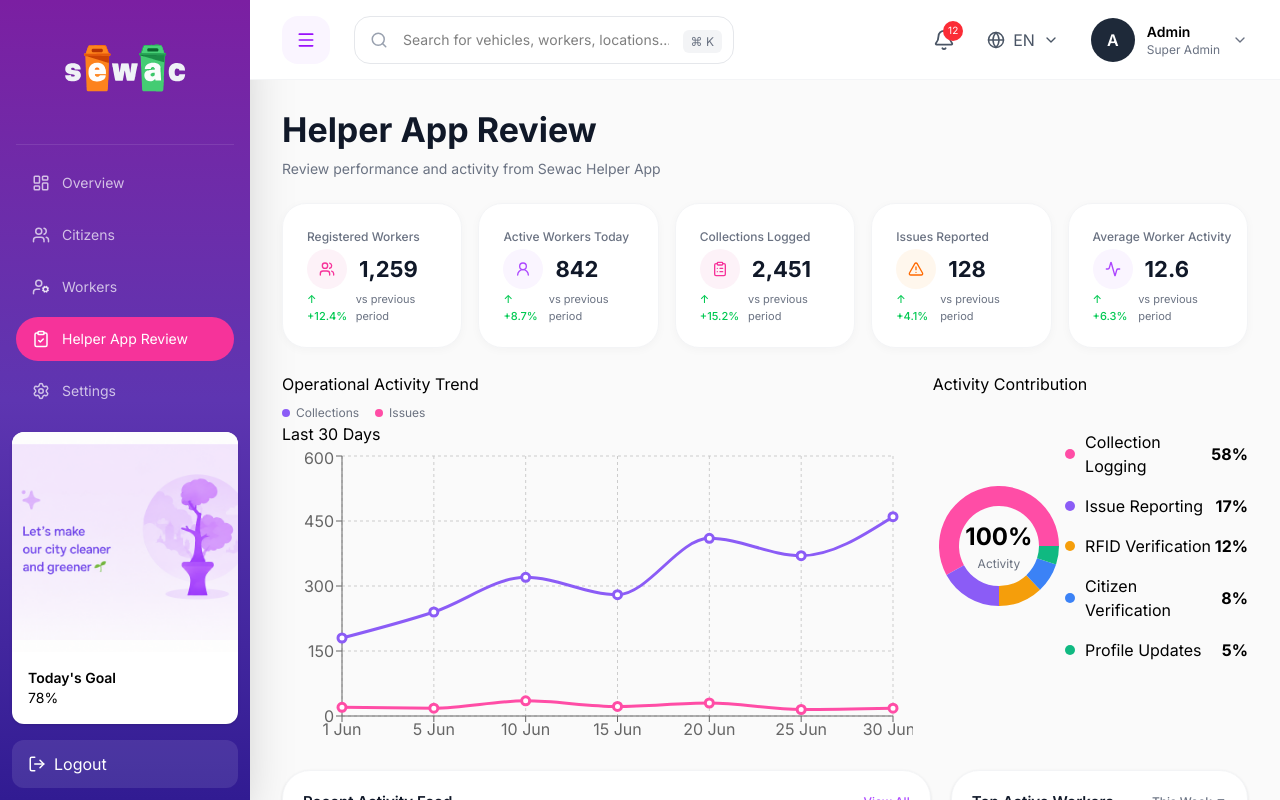
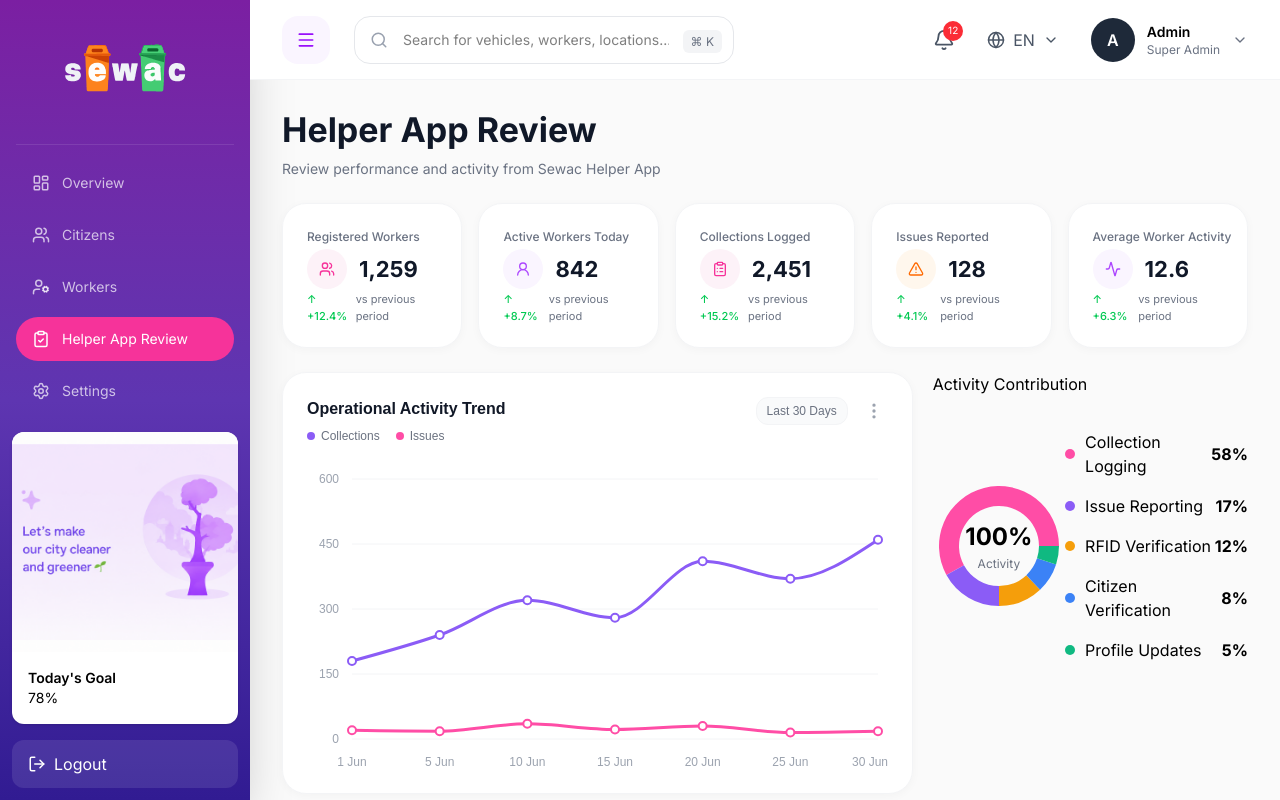
Before and after one commit to devsudhanshu-bel/sewac-main, a React (Vite) app in the folder sewac-frontend/: page /admin-helper-review in a window 1280 px wide. Built offline with nearby package versions, Linux system fonts and the light colour scheme.

Commit message:
Updated helper review

```diff
--- a/sewac-frontend/src/components/helperReview/OperationalTrendChart.jsx
+++ b/sewac-frontend/src/components/helperReview/OperationalTrendChart.jsx
@@ -1,3 +1,4 @@
+import { useState, useMemo, useRef, useEffect } from "react";
 import {
   ResponsiveContainer,
   LineChart,
@@ -7,34 +8,126 @@ import {
   Tooltip,
   CartesianGrid
 } from "recharts";
+import {
+  TrendingUp,
+  Heading,
+  TrendingDown,
+  MoreVertical
+} from "lucide-react";
 
 import { activityTrendData } from "./mockData";
 
 const OperationalTrendChart = () => {
+  // Types: "line" | "increasing_ogive" | "decreasing_ogive"
+  const [graphType, setGraphType] = useState("line");
+  const [isOpen, setIsOpen] = useState(false);
+  const dropdownRef = useRef(null);
+
+  // Close dropdown when clicking outside
+  useEffect(() => {
+    const handleClickOutside = (event) => {
+      if (dropdownRef.current && !dropdownRef.current.contains(event.target)) {
+        setIsOpen(false);
+      }
+    };
+    document.addEventListener("mousedown", handleClickOutside);
+    return () => document.removeEventListener("mousedown", handleClickOutside);
+  }, []);
+
+  // Dynamically transform data based on state selection
+  const processedData = useMemo(() => {
+    if (graphType === "line") return activityTrendData;
+
+    const totalCollections = activityTrendData.reduce((sum, item) => sum + (item.collections || 0), 0);
+    const totalIssues = activityTrendData.reduce((sum, item) => sum + (item.issues || 0), 0);
+
+    let cumulativeCollections = 0;
+    let cumulativeIssues = 0;
+
+    return activityTrendData.map((item) => {
+      const currentCollections = item.collections || 0;
+      const currentIssues = item.issues || 0;
+
+      if (graphType === "increasing_ogive") {
+        cumulativeCollections += currentCollections;
+        cumulativeIssues += currentIssues;
+        return {
+          ...item,
+          collections: cumulativeCollections,
+          issues: cumulativeIssues,
+        };
+      } else {
+        const res = {
+          ...item,
+          collections: totalCollections - cumulativeCollections,
+          issues: totalIssues - cumulativeIssues,
+        };
+        cumulativeCollections += currentCollections;
+        cumulativeIssues += currentIssues;
+        return res;
+      }
+    });
+  }, [graphType]);
+
+  const getChartTitle = () => {
+    switch (graphType) {
+      case "increasing_ogive":
+        return "Operational Trend (Increasing Ogive)";
+      case "decreasing_ogive":
+        return "Operational Trend (Decreasing Ogive)";
+      default:
+        return "Operational Activity Trend";
+    }
+  };
+
   return (
-    <div className="dashboard-card trend-card">
+    <div
+      className="dashboard-card trend-card"
+      style={{
+        fontFamily: "sans-serif",
+        backgroundColor: "#ffffff",
+        padding: "24px",
+        borderRadius: "24px",
+        border: "1px solid #f3f4f6",
+        boxShadow: "0 2px 10px rgba(0, 0, 0, 0.03)"
+      }}
+    >
+      {/* Header Container */}
+      <div
+        className="card-header"
+        style={{
+          display: "flex",
+          justifyContent: "space-between",
+          alignItems: "flex-start",
+          marginBottom: "24px"
+        }}
+      >
+        <div>
+          <h3
+            style={{
+              fontFamily: "sans-serif",
+              margin: 0,
+              fontSize: "16px",
+              fontWeight: 600,
+              color: "#111827"
+            }}
+          >
+            {getChartTitle()}
+          </h3>
 
-      <div className="card-header">
-
-        <div>
-          <h3>Operational Activity Trend</h3>
-
+          {/* Legend Items */}
           <div
             style={{
               display: "flex",
               gap: "16px",
-              marginTop: "8px",
+              marginTop: "6px",
               fontSize: "12px",
               color: "#6b7280",
+              fontFamily: "sans-serif",
+              fontWeight: 500
             }}
           >
-            <div
-              style={{
-                display: "flex",
-                alignItems: "center",
-                gap: "6px",
-              }}
-            >
+            <div style={{ display: "flex", alignItems: "center", gap: "6px" }}>
               <span
                 style={{
                   width: "8px",
@@ -47,13 +140,7 @@ const OperationalTrendChart = () => {
               Collections
             </div>
 
-            <div
-              style={{
-                display: "flex",
-                alignItems: "center",
-                gap: "6px",
-              }}
-            >
+            <div style={{ display: "flex", alignItems: "center", gap: "6px" }}>
               <span
                 style={{
                   width: "8px",
@@ -66,37 +153,166 @@ const OperationalTrendChart = () => {
               Issues
             </div>
           </div>
-
         </div>
 
-        <span>Last 30 Days</span>
+        {/* Configuration Actions */}
+        <div style={{ display: "flex", gap: "12px", alignItems: "center", position: "relative" }} ref={dropdownRef}>
 
+          {/* Timeframe Pill */}
+          <span
+            style={{
+              fontFamily: "sans-serif",
+              fontSize: "12px",
+              fontWeight: 500,
+              color: "#6b7280",
+              backgroundColor: "#f9fafb",
+              padding: "4px 10px",
+              borderRadius: "12px",
+              border: "1px solid #f3f4f6"
+            }}
+          >
+            Last 30 Days
+          </span>
+
+          {/* Three-Dot Action Trigger */}
+          <button
+            onClick={() => setIsOpen(!isOpen)}
+            style={{
+              background: "none",
+              border: "none",
+              color: "#9ca3af",
+              cursor: "pointer",
+              padding: "4px",
+              display: "flex",
+              alignItems: "center",
+              justifyContent: "center",
+              outline: "none"
+            }}
+          >
+            <MoreVertical size={20} />
+          </button>
+
+          {/* Custom Popover Dropdown Menu (Horizontal Row via Lucide Icons) */}
+          {isOpen && (
+            <div
+              style={{
+                position: "absolute",
+                top: "34px",
+                right: "0",
+                backgroundColor: "#ffffff",
+                border: "1px solid #e5e7eb",
+                borderRadius: "12px",
+                boxShadow: "0 10px 15px -3px rgba(0, 0, 0, 0.1), 0 4px 6px -2px rgba(0, 0, 0, 0.05)",
+                padding: "6px",
+                zIndex: 50,
+                display: "flex",
+                flexDirection: "row",
+                gap: "4px"
+              }}
+            >
+              {[
+                {
+                  id: "line",
+                  label: "Standard Line Chart",
+                  icon: TrendingUp
+                },
+                {
+                  id: "increasing_ogive",
+                  label: "Increasing Ogive Curve",
+                  icon: Heading
+                },
+                {
+                  id: "decreasing_ogive",
+                  label: "Decreasing Ogive Curve",
+                  icon: TrendingDown
+                }
+              ].map((option) => {
+                const IconComponent = option.icon;
+                const isSelected = graphType === option.id;
+
+                return (
+                  <button
+                    key={option.id}
+                    title={option.label}
+                    onClick={() => {
+                      setGraphType(option.id);
+                      setIsOpen(false);
+                    }}
+                    style={{
+                      display: "flex",
+                      alignItems: "center",
+                      justifyContent: "center",
+                      width: "36px",
+                      height: "36px",
+                      backgroundColor: isSelected ? "#f3e8ff" : "transparent",
+                      border: "none",
+                      borderRadius: "8px",
+                      cursor: "pointer",
+                      outline: "none",
+                      transition: "background-color 0.2s"
+                    }}
+                  >
+                    <IconComponent
+                      size={18}
+                      style={{
+                        color: isSelected ? "#8b5cf6" : "#6b7280",
+                        transition: "color 0.2s"
+                      }}
+                    />
+                  </button>
+                );
+              })}
+            </div>
+          )}
+        </div>
       </div>
 
+      {/* Chart Container */}
       <ResponsiveContainer width="100%" height={300}>
         <LineChart
-  data={activityTrendData}
+          data={processedData}
           margin={{
             top: 10,
-    right: 20,
-    left: 0,
+            right: 10,
+            left: -15,
             bottom: 0,
           }}
         >
-          <CartesianGrid strokeDasharray="3 3" />
+          <CartesianGrid stroke="#f3f4f6" vertical={false} />
 
-          <XAxis dataKey="day" />
+          <XAxis
+            dataKey="day"
+            tickLine={false}
+            axisLine={false}
+            dy={10}
+            tick={{ fontFamily: "sans-serif", fontSize: 12, fill: "#9ca3af" }}
+          />
 
-          <YAxis />
+          <YAxis
+            tickLine={false}
+            axisLine={false}
+            dx={-5}
+            tick={{ fontFamily: "sans-serif", fontSize: 12, fill: "#9ca3af" }}
+          />
 
-          <Tooltip />
+          <Tooltip
+            wrapperStyle={{ fontFamily: "sans-serif" }}
+            contentStyle={{
+              backgroundColor: "#ffffff",
+              border: "1px solid #e5e7eb",
+              borderRadius: "12px",
+              boxShadow: "0 4px 6px -1px rgba(0, 0, 0, 0.1)",
+              fontSize: "12px"
+            }}
+          />
 
           <Line
             type="monotone"
             dataKey="collections"
             stroke="#8b5cf6"
             strokeWidth={3}
-  dot={{ r: 4 }}
+            dot={{ r: 4, strokeWidth: 2, fill: "#ffffff", stroke: "#8b5cf6" }}
+            activeDot={{ r: 6, strokeWidth: 2 }}
           />
 
           <Line
@@ -104,11 +320,11 @@ const OperationalTrendChart = () => {
             dataKey="issues"
             stroke="#ff4da6"
             strokeWidth={3}
-  dot={{ r: 4 }}
+            dot={{ r: 4, strokeWidth: 2, fill: "#ffffff", stroke: "#ff4da6" }}
+            activeDot={{ r: 6, strokeWidth: 2 }}
           />
         </LineChart>
       </ResponsiveContainer>
-
     </div>
   );
 };
```
Lines whose indentation alone changed are shown as unchanged.
